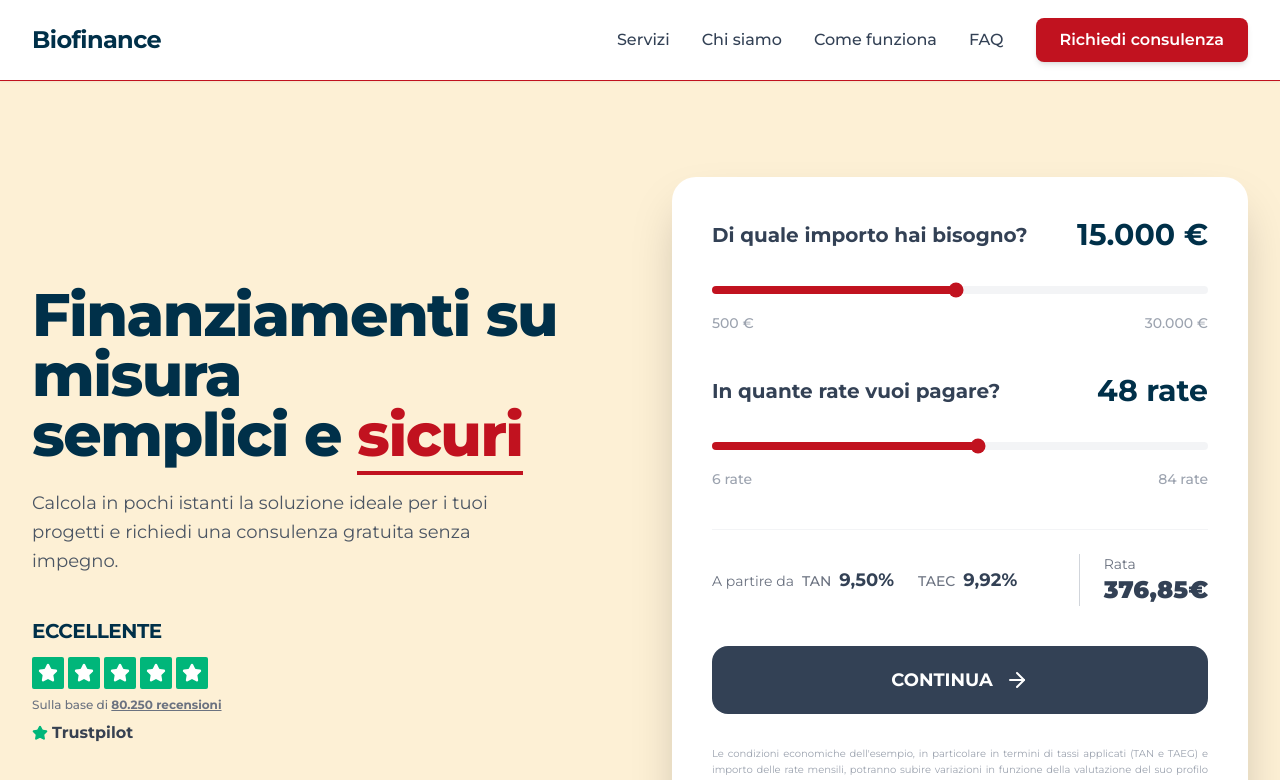
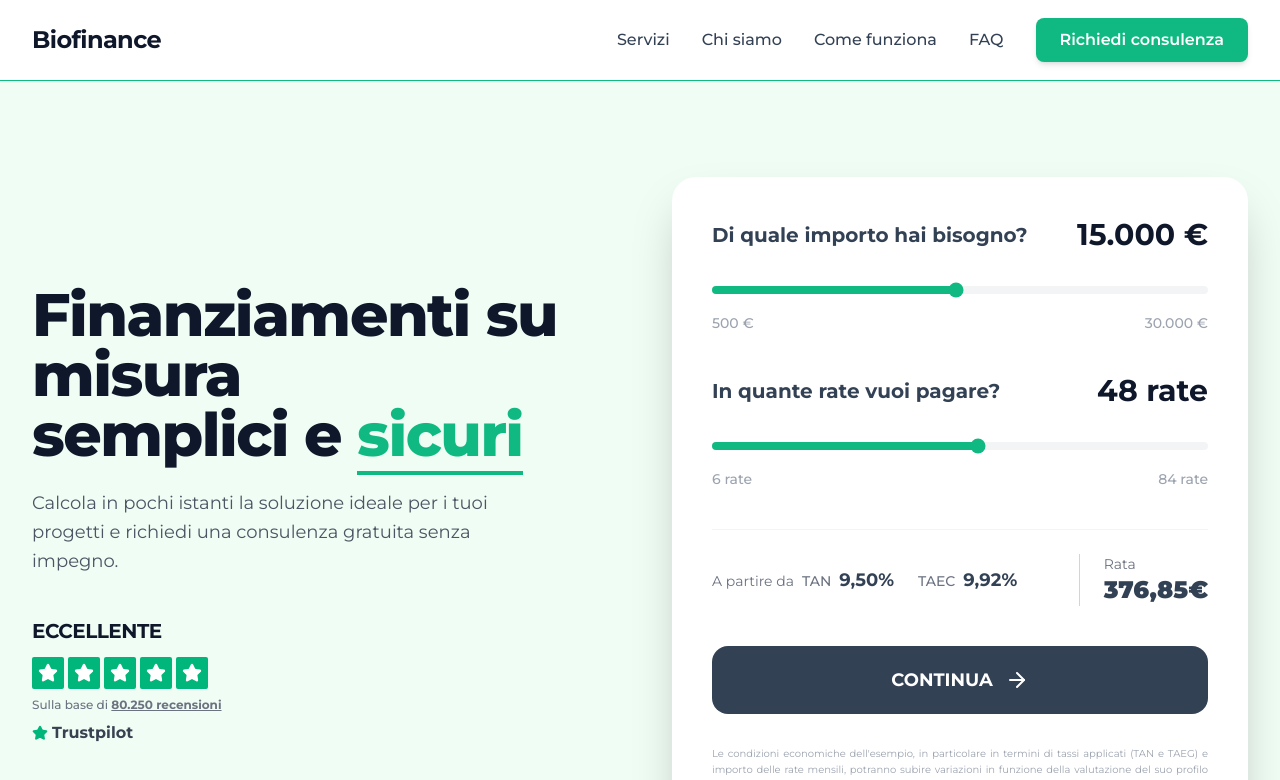
Before and after one commit to maddl-team/biofinance, a React (Vite) app: page / in a window 1280 px wide. Shown: the top 780 px of the page. Built offline with nearby package versions, Linux system fonts and the light colour scheme.

Commit message:
v1 layout

```diff
--- a/src/components/sections/Hero.tsx
+++ b/src/components/sections/Hero.tsx
@@ -28,7 +28,7 @@ const Hero: React.FC = () => {
                     <div className="max-w-2xl text-center lg:text-left flex flex-col items-center lg:items-start">
                         <h1 className="text-4xl font-extrabold tracking-tight text-primary sm:text-5xl md:text-6xl mb-6">
                             Finanziamenti su misura <br />
-                            semplici e <span className="text-[#C1121F] border-b-4 border-[#C1121F]">sicuri</span>
+                            semplici e <span className="text-[#10B981] border-b-4 border-[#10B981]">sicuri</span>
                         </h1>
                         <p className="text-lg text-gray-600 mb-10 max-w-lg leading-relaxed">
                             Calcola in pochi istanti la soluzione ideale per i tuoi progetti e richiedi una consulenza gratuita senza impegno.
--- a/src/components/ui/LoanCalculator.tsx
+++ b/src/components/ui/LoanCalculator.tsx
@@ -39,7 +39,7 @@ const LoanCalculator: React.FC = () => {
                         onChange={(e) => setAmount(Number(e.target.value))}
                         className="w-full h-2 bg-gray-100 rounded-lg appearance-none cursor-pointer accent-secondary"
                         style={{
-                            background: `linear-gradient(to right, #C1121F 0%, #C1121F ${(amount - 500) / (30000 - 500) * 100}%, #f3f4f6 ${(amount - 500) / (30000 - 500) * 100}%, #f3f4f6 100%)`
+                            background: `linear-gradient(to right, #10B981 0%, #10B981 ${(amount - 500) / (30000 - 500) * 100}%, #f3f4f6 ${(amount - 500) / (30000 - 500) * 100}%, #f3f4f6 100%)`
                         }}
                     />
                     <div className="flex justify-between text-sm text-gray-400 mt-3 font-medium">
@@ -67,7 +67,7 @@ const LoanCalculator: React.FC = () => {
                         onChange={(e) => setInstallments(Number(e.target.value))}
                         className="w-full h-2 bg-gray-100 rounded-lg appearance-none cursor-pointer accent-secondary"
                         style={{
-                            background: `linear-gradient(to right, #C1121F 0%, #C1121F ${(installments - 6) / (84 - 6) * 100}%, #f3f4f6 ${(installments - 6) / (84 - 6) * 100}%, #f3f4f6 100%)`
+                            background: `linear-gradient(to right, #10B981 0%, #10B981 ${(installments - 6) / (84 - 6) * 100}%, #f3f4f6 ${(installments - 6) / (84 - 6) * 100}%, #f3f4f6 100%)`
                         }}
                     />
                     <div className="flex justify-between text-sm text-gray-400 mt-3 font-medium">
--- a/src/index.css
+++ b/src/index.css
@@ -3,20 +3,20 @@
 @tailwind utilities;
 
 :root {
-  /* Financial Trust Palette */
-  --color-primary: #003049;
-  /* Blu Scuro */
-  --color-secondary: #C1121F;
-  /* Rosso */
-  --color-secondary-light: #FDF0D5;
-  /* Crema */
-  --color-accent: #C1121F;
-  /* Rosso accents */
+  /* Bio-Wealth Palette: Navy, Emerald & Ivory */
+  --color-primary: #0F172A;
+  /* Navy Deep Blue */
+  --color-secondary: #10B981;
+  /* Lush Emerald */
+  --color-secondary-light: #F0FDF4;
+  /* Ultra Light Emerald for contrast */
+  --color-accent: #10B981;
+  /* Emerald Accents */
 
-  --color-neutral-bg: #F8FAFC;
-  /* Slate 50 */
-  --color-neutral-light: #E2E8F0;
-  /* Slate 200 */
+  --color-neutral-bg: #FFFBF0;
+  /* Warm Ivory Background */
+  --color-neutral-light: #F3F4F6;
+  /* Slate 100 for subtle borders */
   --color-neutral-dark: #334155;
   /* Slate 700 */
 }
```
Also changed, not shown: 2 other files (tests, documents, lock files or other folders).
